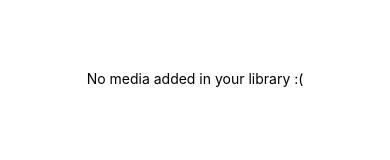
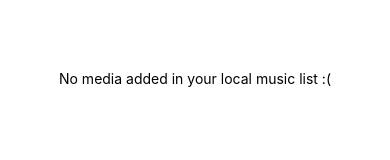
Before and after one commit to yousoumar/i-tunes, a React Native app: screen / in a window 390 px wide. Shown: the part 347-507 px from the top of the page. Built offline with nearby package versions, Linux system fonts and the light colour scheme.

Commit message:
optimizes local media list display

```diff
--- a/src/features/media/MediaListScreen.tsx
+++ b/src/features/media/MediaListScreen.tsx
@@ -6,14 +6,16 @@ import colors from "../../config/colors";
 import Empty from "./Empty";
 import Filter from "./Filter";
 import MediaPreview from "./MediaPreview";
-import { getFilter, getFiltredMediaWithSearch } from "./mediaSlice";
+import { getFilter, getFiltredMediaList, getFiltredMediaWithSearch } from "./mediaSlice";
 import Player from "./Player";
 
 interface Props {}
 
 const MediaListScreen: FC<Props> = (props) => {
   const [searchText, setSearchText] = useState("");
+  const filtredMediaList = useAppSelector(getFiltredMediaList);
   const mediaList = useAppSelector(getFiltredMediaWithSearch(searchText));
+  const mediaListIsEmpty = filtredMediaList.length > 0;
   const filter = useAppSelector(getFilter);
   return (
     <Screen>
@@ -34,7 +36,15 @@ const MediaListScreen: FC<Props> = (props) => {
         data={mediaList}
         renderItem={({ item }) => <MediaPreview media={item} />}
         keyExtractor={(item) => JSON.stringify(item)}
-        ListEmptyComponent={() => <Empty text="No media added in your library :(" />}
+        ListEmptyComponent={() => (
+          <Empty
+            text={
+              !mediaListIsEmpty
+                ? `No media added in your local ${filter} list :(`
+                : `No matching result in your local ${filter} list :(`
+            }
+          />
+        )}
         contentContainerStyle={{ flexGrow: 1 }}
       />
       <Player />
```
